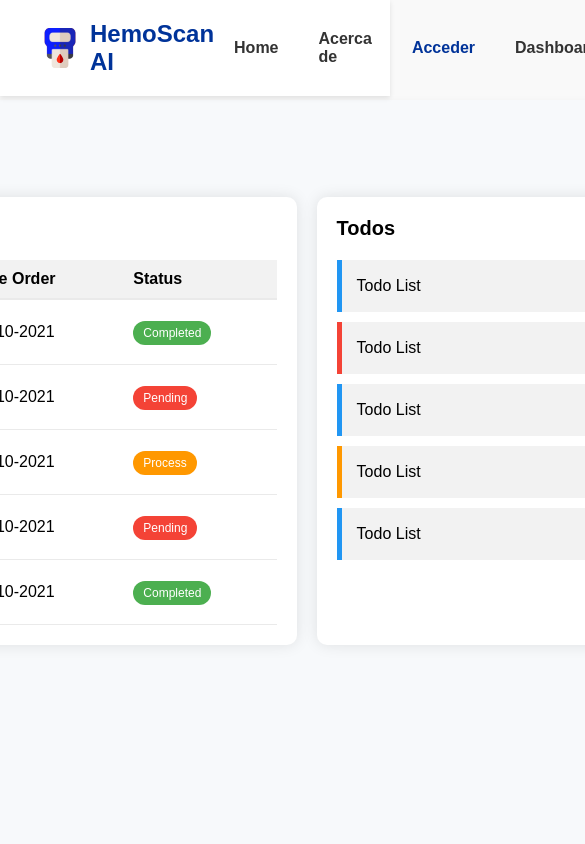
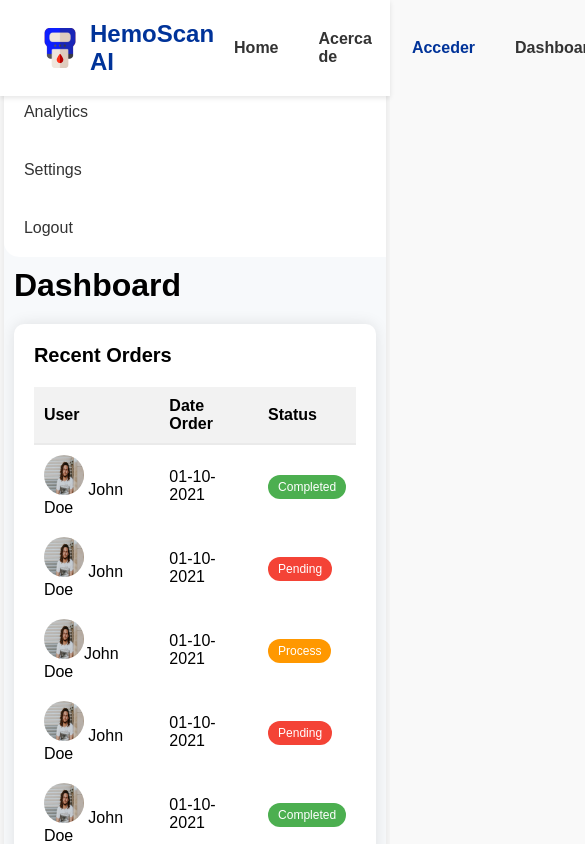
Before and after one commit to JiovannyVega/HemoScan, a React (Create React App) app: page /dashboard in a window 390 px wide. Shown: the top 844 px of the page, 585 px wide, since content can reach past the window. Built offline with nearby package versions, Linux system fonts and the light colour scheme.

Commit message:
Dashboard ahora es responsivo y se justa al 100% de la pantalla

```diff
--- a/src/pages/Dashboard.css
+++ b/src/pages/Dashboard.css
@@ -1,7 +1,17 @@
+/* Reset básico */
+* {
+  margin: 0;
+  padding: 0;
+  box-sizing: border-box;
+}
+
+html, body {
+  height: 100%; /* Asegura que el body ocupe el 100% de la altura */
+  width: 100%; /* Asegura que el body ocupe el 100% del ancho */
+}
+
 body {
   font-family: "Arial", sans-serif;
-  margin: 0;
-  padding: 0;
   background-color: #f9f9f9;
 }
 
@@ -9,25 +19,26 @@ body {
   display: flex;
   background-color: #f7f9fb;
   box-shadow: 0 4px 8px rgba(0, 0, 0, 0.1);
-  border-radius: 10px;
-  overflow: hidden;
-  width: 1500px;
-  margin: 20px auto; /* Center the container and add some top margin */
-  flex-direction: row;
+  width: 98vw; /* Ocupa todo el ancho de la ventana */
+  height: 90vh; /* Ocupa toda la altura de la ventana */
+  border-radius: 15px;
+}
+
+.sidebar {
+  width: 250px;
+  background-color: white;
+  height: 100%; /* Asegura que la barra lateral ocupe toda la altura */
+  padding-top: 20px;
+  border-right: 1px solid #eaeaea;
+  border-top-left-radius: 15px;
+  border-bottom-left-radius: 15px;
 }
 
 .main-content {
   flex: 1;
   padding: 40px;
-}
-
-.sidebar {
-  width: 250px;
-  background-color: white;
-  height: 100vh; /* Make the sidebar take the full height of the viewport */
-  padding-top: 20px;
-  border-right: 1px solid #eaeaea;
-  border-radius: 10px 0 0 10px; /* Adjust border-radius to match container */
+  height: 100%; /* Asegura que el contenido principal ocupe toda la altura */
+  overflow-y: auto; /* Permite scroll si el contenido es demasiado grande */
 }
 
 .sidebar ul {
@@ -38,9 +49,9 @@ body {
 .sidebar ul li {
   padding: 20px;
   color: #333;
-  text-align: left;
   font-size: 16px;
   cursor: pointer;
+  text-align: left;
 }
 
 .sidebar ul li a {
@@ -54,22 +65,9 @@ body {
   transition: 0.3s;
 }
 
-.sidebar ul li.logout {
-  color: red;
-  font-weight: bold;
-}
-
 .sidebar ul li.active {
   background-color: #f7f9fb;
-  margin-left: 15px;
-  border-top-left-radius: 10px;
-  border-bottom-left-radius: 10px;
-  border-right: none;
-}
-
-.sidebar ul li.active a {
-  color: #333;
-  font-weight: bold;
+  border-radius: 10px 0 0 10px;
 }
 
 .main-content h1 {
@@ -81,19 +79,18 @@ body {
   display: flex;
   gap: 20px;
   margin-bottom: 20px;
+  flex-wrap: wrap; /* Permite que las tarjetas se ajusten en pantallas pequeñas */
 }
 
-.recent-orders,
-.todos {
+.recent-orders, .todos {
   background-color: white;
   border-radius: 10px;
   padding: 20px;
   box-shadow: 0 0 15px rgba(0, 0, 0, 0.1);
-  width: 48%;
+  width: 48%; /* Ocupa un porcentaje del contenedor */
 }
 
-.recent-orders h2,
-.todos h2 {
+.recent-orders h2, .todos h2 {
   margin-bottom: 20px;
   font-size: 20px;
 }
@@ -108,8 +105,8 @@ body {
   height: 40px;
   border-radius: 50%;
 }
-.recent-orders table th,
-.recent-orders table td {
+
+.recent-orders table th, .recent-orders table td {
   padding: 10px;
   text-align: left;
 }
@@ -117,10 +114,6 @@ body {
 .recent-orders table thead {
   background-color: #f2f2f2;
   border-bottom: 2px solid #eaeaea;
-}
-
-.recent-orders table tbody tr {
-  border-bottom: 1px solid #eaeaea;
 }
 
 .status {
@@ -174,3 +167,36 @@ body {
 .todos ul li:hover {
   background-color: #e6eef9;
 }
+
+/* Media Queries para Responsividad */
+@media (max-width: 1024px) {
+  .sidebar {
+    width: 200px; /* Reduce el ancho en pantallas más pequeñas */
+  }
+
+  .cards {
+    flex-direction: column; /* Cambia a columna en pantallas más pequeñas */
+    width: 100%; /* Ocupa todo el ancho en pantallas pequeñas */
+  }
+
+  .recent-orders, .todos {
+    width: 100%; /* Asegúrate de que las cards ocupen todo el ancho */
+  }
+}
+
+@media (max-width: 768px) {
+  .sidebar {
+    width: 100%; /* La barra lateral ocupa todo el ancho en móviles */
+    border-right: none; /* Elimina el borde derecho en móviles */
+    margin-top: 45vh;
+  }
+
+  .container {
+    flex-direction: column; /* Cambia la dirección del contenedor a columna */
+    height: auto; /* Permite que el contenedor ajuste la altura */
+  }
+
+  .main-content {
+    padding: 10px; /* Reduce el padding en pantallas muy pequeñas */
+  }
+}
```
